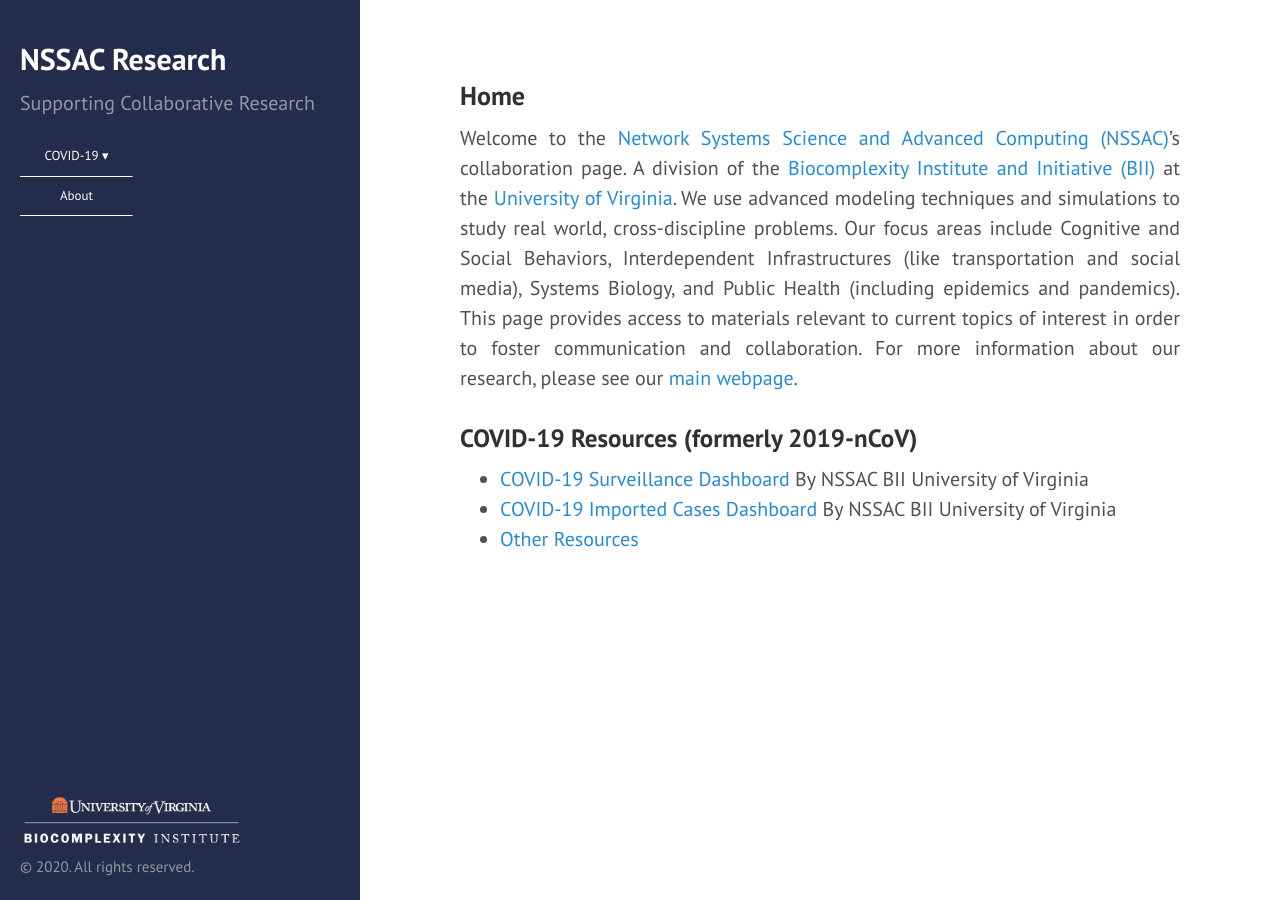
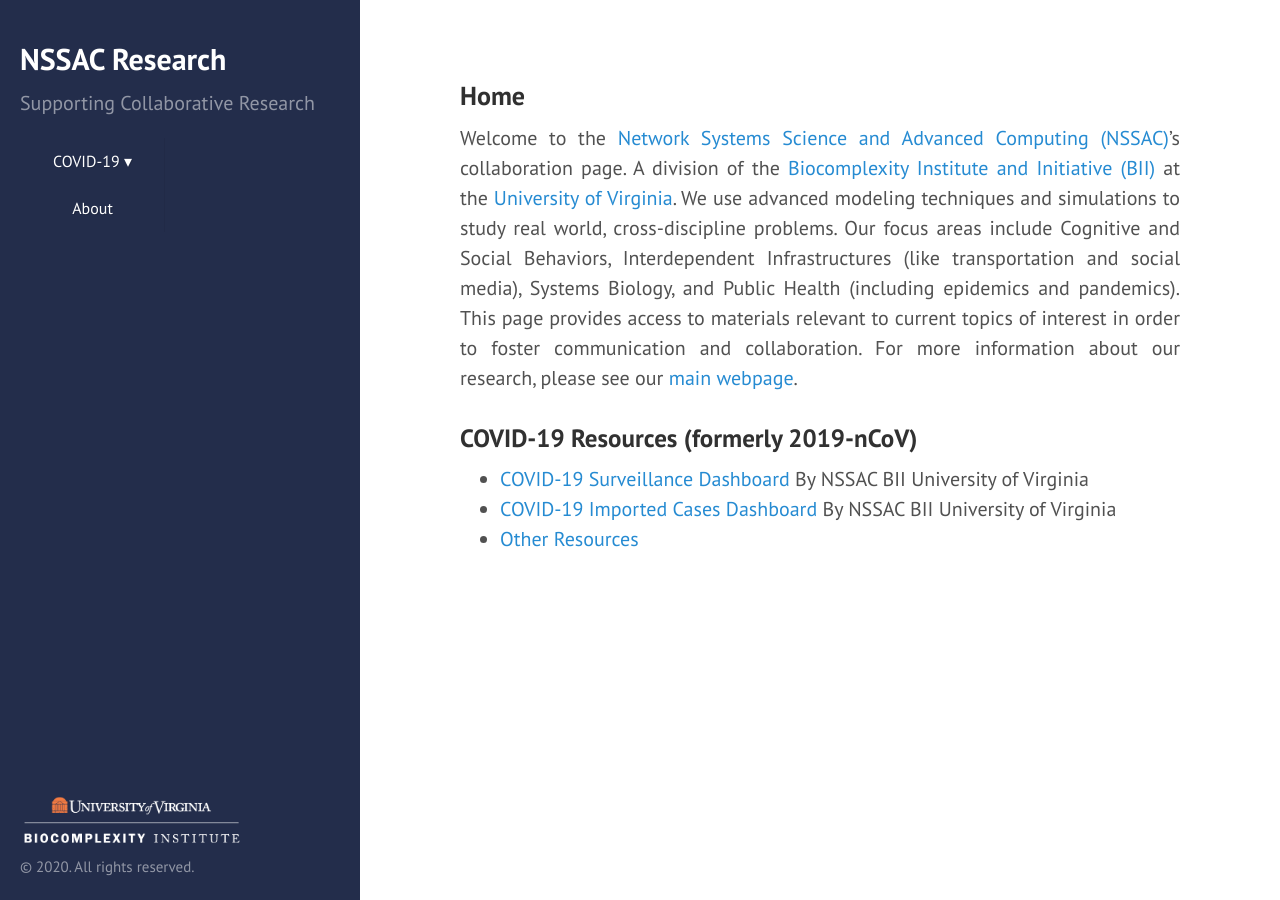
Before and after one commit to mehta-gaurav/mehta-gaurav.github.io, a Jekyll site: the page built from index.md, in a window 1280 px wide. Built offline with Jekyll 4.4.1, drawn with Linux system fonts in a browser that asks for light colours.

Commit message:
Update layout.css

```diff
--- a/public/css/layout.css
+++ b/public/css/layout.css
@@ -29,7 +29,7 @@
 }
 
 #menu .sub-menu {
-    //background-color: #09c;
+    background-color: #232D4B;;
     border-width: 1px 1px 0;
    //margin: 0 1em;
 }
@@ -46,8 +46,8 @@
     color: white;
     text-shadow: 1px 1px 0 rgba(0, 0, 0, .125);
     //background-color: #09c;
-    width: 113px;
-    font-size: 13px;
+    width: 145px;
+    font-size: 16px;
     text-align: center;
 }
 
@@ -134,7 +134,7 @@
     #menu li {
         float: none;
         border-width: 0 1px 0 0;
-        border-bottom: 0.5px groove white;
+        //border-bottom: 0.5px groove white;
 
     }
     #menu .sub-menu li {
@@ -148,7 +148,7 @@
         left: 0;
         //width: 12em;
         z-index: 3000;
-        border-bottom: 0.5px groove white;
+        //border-bottom: 0.5px groove white;
 
     }
     /* #menu .sub-menu,
```
